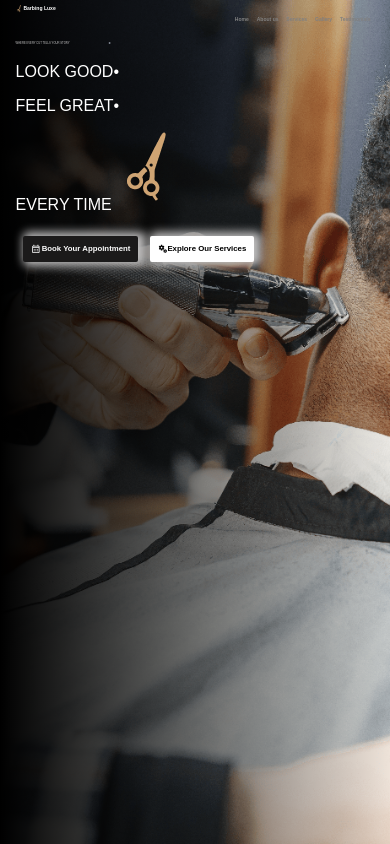
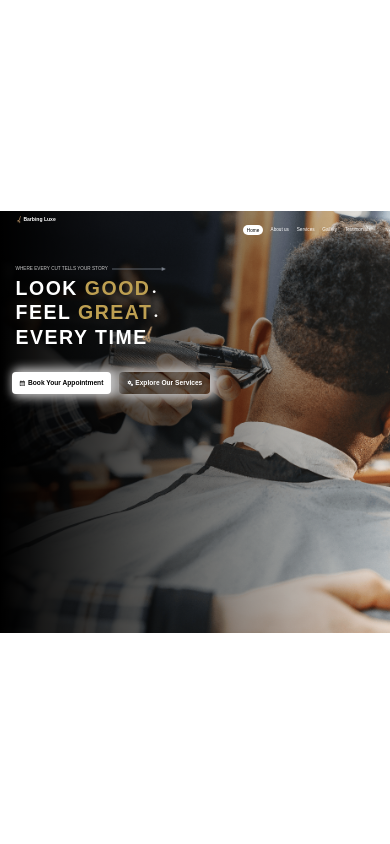
Before and after one commit to Bo1atit0/barbershop-hero-section, a React (Create React App) app in the folder hero/: page /hero2 in a window 390 px wide. Built offline with nearby package versions, Linux system fonts and the light colour scheme.

Commit message:
hosting hero sections

```diff
--- a/hero/public/index.html
+++ b/hero/public/index.html
@@ -11,7 +11,13 @@
     />
     <title>React App</title>
   </head>
-  <body style="font-family: Arial, Helvetica, sans-serif; margin: 0; padding: 0;"></body>
+  <body
+  style=
+  "font-family: Arial, Helvetica, sans-serif;
+  margin: 0;
+  padding: 0;
+  user-select: none;">
+  </body>
     <noscript>You need to enable JavaScript to run this app.</noscript>
     <div id="root"></div>
 
--- a/hero/src/Components/Buttons/button.css
+++ b/hero/src/Components/Buttons/button.css
@@ -1,9 +1,9 @@
 .button-component{
-    margin: 2vw;
+
     display: flex;
-     gap: 2vw;
      justify-content: center;
-
+     gap: 0.5vw;
+     margin: 0 0.5vw;
 }
 
 .button-component button{
@@ -14,10 +14,10 @@
     margin-top: 1.5vw;
     margin-bottom: 0;
 
-    border-radius: 0.5vw;
+    border-radius: 1vw;
     border: none;
     box-shadow: 4px 0 10px 4px rgb(190, 189, 189);
-    padding: 1vw 2vw;
+    padding: 1vw;
 }
  .button-component button .react_icon{
     font-size: 1.5vw;
@@ -25,29 +25,31 @@
 }
 
 
-.button-component .book{
+.button-component .black{
     background-color: rgb(27, 26, 26);
     color: white;
     display: flex;
-    gap: 0.2vw;
     text-align: center;
 }
 
 
-.button-component .services{
+.button-component .white{
     background-color: white;
     color: black;
     display: flex;
 }
 
+.button-component .transparent{
+    background: transparent;
+    color: white;
+}
 @media (min-width:300px) and (max-width:768px) {
     .button-component{
-        gap: 3vw;
-        margin-top: 3vw;
+        margin-top: 2vw;
    }
 
     .button-component button{
-       font-size: 2vw;
+       font-size: 1.7vw;
        padding: 2vw;
    }
      .button-component button .react_icon{
--- a/hero/src/Components/Buttons/button.jsx
+++ b/hero/src/Components/Buttons/button.jsx
@@ -1,13 +1,14 @@
 import React from 'react'
 import './button.css'
-import { MdOutlineCalendarMonth } from "react-icons/md";
-import { MdOutlineMiscellaneousServices } from "react-icons/md";
 
-const button = () => {
+
+const button = ({color, text, icon:Icon}) => {
   return (
     <section className='button-component'>
-        <button className="book"><MdOutlineCalendarMonth className='react_icon'/>Book Your Appointment</button>
-        <button className="services"><MdOutlineMiscellaneousServices className='react_icon'/>Explore Our Services</button>
+      <button className={`button-component ${color}`}>
+        {<Icon className='react-icon'/>}
+        {text}
+      </button>
     </section>
   )
 }
--- a/hero/src/Components/Gallery/gallery.css
+++ b/hero/src/Components/Gallery/gallery.css
@@ -1,16 +1,44 @@
+@keyframes scroll {
+    0% {
+        transform: translateX(0);
+    }
+
+    100% {
+        transform: translateX(-50%);
+    }
+}
+
 /* Gallery */
+
+.hero1-gallery{
+    overflow: hidden;
+    width: 100%;
+    position: relative;
+}
 
  .hero1-gallery .gallery-images {
     display: flex;
+
     list-style: none;
     padding: 2vw 0;
+    animation: scroll 8s linear infinite;
+
+}
+
+.hero1-gallery:hover .gallery-images {
+    animation-play-state: paused;
+    cursor: pointer;
 }
 
  .hero1-gallery .gallery-images li img {
-    width: 17vw;
+     width: 17vw;
     height: 15vw;
     border-radius: 15px;
-    margin: 0 1.5vw;
+    margin: 0 1vw;
+    transition: transform 0.4s ease-in-out;
+}
+.hero1-gallery .gallery-images li img:hover{
+    transform: rotate(-10deg);
 }
 
 @media (min-width:300px) and (max-width:768px){
--- a/hero/src/Components/Gallery/gallery.jsx
+++ b/hero/src/Components/Gallery/gallery.jsx
@@ -18,6 +18,13 @@ const gallery = () => {
           <li><img src={Image4} alt="Image4" /></li>
           <li><img src={Image5} alt="Image5" /></li>
           <li><img src={Image6} alt="Image6" /></li>
+
+          <li><img src={Image1} alt="Image1" /></li>
+          <li><img src={Image2} alt="Image2" /></li>
+          <li><img src={Image3} alt="Image3" /></li>
+          <li><img src={Image4} alt="Image4" /></li>
+          <li><img src={Image5} alt="Image5" /></li>
+          <li><img src={Image6} alt="Image6" /></li>
         </ul>
       </div>
     </section>
--- a/hero/src/Components/Hero/hero.css
+++ b/hero/src/Components/Hero/hero.css
@@ -46,13 +46,11 @@
 
 }
 
-/* .buttons{
-    margin: 2vw;
+.buttons{
     display: flex;
-     gap: 2vw;
-     justify-content: center;
+    justify-content: center;
 
-} */
+}
 
 
 
--- a/hero/src/Components/Hero/hero.jsx
+++ b/hero/src/Components/Hero/hero.jsx
@@ -3,6 +3,9 @@ import './hero.css'
 import icon2 from '../../Assets/Images/hero1_icon.png'
 import scissors_image from '../../Assets/Images/scissors.png'
 import Button from '../Buttons/button'
+
+import { MdOutlineCalendarMonth } from "react-icons/md";
+import { MdOutlineMiscellaneousServices } from "react-icons/md";
 
 const hero = () => {
   return (
@@ -28,7 +31,8 @@ const hero = () => {
           </p>
 
           <div className="buttons">
-            <Button />
+            <Button color='white' text='Book Your Appointment' icon={MdOutlineCalendarMonth}/>
+            <Button color='black' text='Explore Our Services' icon={MdOutlineMiscellaneousServices}/>
           </div>
         </div>
       </div>
--- a/hero/src/Components/HeroSection1/hero1.jsx
+++ b/hero/src/Components/HeroSection1/hero1.jsx
@@ -9,6 +9,7 @@ import Image3 from '../../Assets/Images/image3.png'
 import Image4 from '../../Assets/Images/image4.png'
 import Image5 from '../../Assets/Images/image5.png'
 import Image6 from '../../Assets/Images/image6.png'
+
 import { MdOutlineCalendarMonth } from "react-icons/md";
 import { MdOutlineMiscellaneousServices } from "react-icons/md";
 
--- a/hero/src/Components/HeroSection2/hero2.css
+++ b/hero/src/Components/HeroSection2/hero2.css
@@ -9,12 +9,33 @@
     position: relative;
     color: white;
     position: relative;
+
+}
+
+.hero2-container .hero2-nav .nav-list ul li{
+    color: white;
+    font-weight: 300;
+    font-size: 1.2vw;
+
 }
 
 .hero2-container .hero2-text{
     position: absolute;
     left: 4vw;
-    top: 10vw;
+    top: 13vw;
+}
+
+.hero2-container .hero2-nav .nav-list ul .white {
+    color: black;
+    background: white;
+    width: 5vw;
+    height: 2.5vw;
+    display: flex;
+    justify-content: center;
+    align-items: center;
+    text-align: center;
+    border-radius: 5px;
+    margin-top: -0.4vw;
 }
 
 .hero2-container .hero2-text .hero2-paragraph{
@@ -30,6 +51,75 @@
     width: 10vw;
 }
 
-.hero2-container .hero2-text header{
+.hero2-container .hero2-text .header2 p{
+    font-size: 4vw;
+    letter-spacing: 1px;
+    line-height: 4vw;
+    font-weight: 700;
+    margin-top: 0.5vw;
+    margin-bottom: 0.5vw;
+    position: relative;
+}
 
+.hero2-container .hero2-text .header2 p .bold_dot{
+    font-size: 2vw;
+    margin: 0.5vw;
+    color: white;
 }
+
+.hero2-container .hero2-text .header2 p img{
+    position: absolute;
+    width: 3.5vw;
+    right: 3.3vw;
+    top: 0.2vw;
+}
+
+.gold{
+    color: rgb(190, 160, 82);
+}
+
+.hero2-container .buttons{
+    display: flex;
+    justify-content: center;
+    align-items: center;
+    margin: 3vw 0 0 -2vw;
+}
+
+@media (min-width:300px) and (max-width: 768px) {
+    .hero2-container{
+        height: 50vh;
+        top: 25vh;
+    }
+
+    .hero2-container .hero2-text .hero2-paragraph{
+        font-size: 1.2vw;
+    }
+
+    .hero2-container .hero2-text .hero2-paragraph img{
+        height: 1vw;
+        width: 14vw;
+    }
+
+    .hero2-container .hero2-text .header2 p{
+        font-size: 5vw;
+        letter-spacing: 1.5px;
+        line-height: 4.5vw;
+        font-weight: 700;
+        margin-top: 1vw;
+        margin-bottom: 0.5vw;
+        position: relative;
+    }
+
+    .hero2-container .hero2-text .header2 p .bold_dot{
+        font-size: 2.5vw;
+
+    }
+
+    .hero2-container .hero2-text .header2 p img{
+        position: absolute;
+        width: 5vw;
+        right: 14.3vw;
+        top: -0.8vw;
+
+    }
+}
--- a/hero/src/Components/HeroSection2/hero2.jsx
+++ b/hero/src/Components/HeroSection2/hero2.jsx
@@ -3,6 +3,8 @@ import './hero2.css'
 import arrow from '../../Assets/Images/rightArrow.png'
 import scissors_image2 from '../../Assets/Images/scissors2.png'
 import Button from '../Buttons/button'
+import { MdOutlineCalendarMonth } from "react-icons/md";
+import { MdOutlineMiscellaneousServices } from "react-icons/md";
 
 const hero2 = () => {
   return (
@@ -33,7 +35,7 @@ const hero2 = () => {
           <img src={arrow} alt="Line" />
         </div>
 
-        <div className="header">
+        <div className="header2">
           <p>
             <span className='h1'>LOOK</span> <span className='h1 gold'>GOOD<span className='bold_dot'>•</span></span>
           </p>
@@ -50,7 +52,8 @@ const hero2 = () => {
           </p>
 
           <div className="buttons">
-            <Button />
+            <Button color='white' text='Book Your Appointment' icon={MdOutlineCalendarMonth}/>
+            <Button color='transparent' text='Explore Our Services' icon={MdOutlineMiscellaneousServices} />
           </div>
         </div>
       </div>
```
Also changed, not shown: hero/package.json (+7 -1 lines), 1 other file (tests, documents, lock files or other folders).
